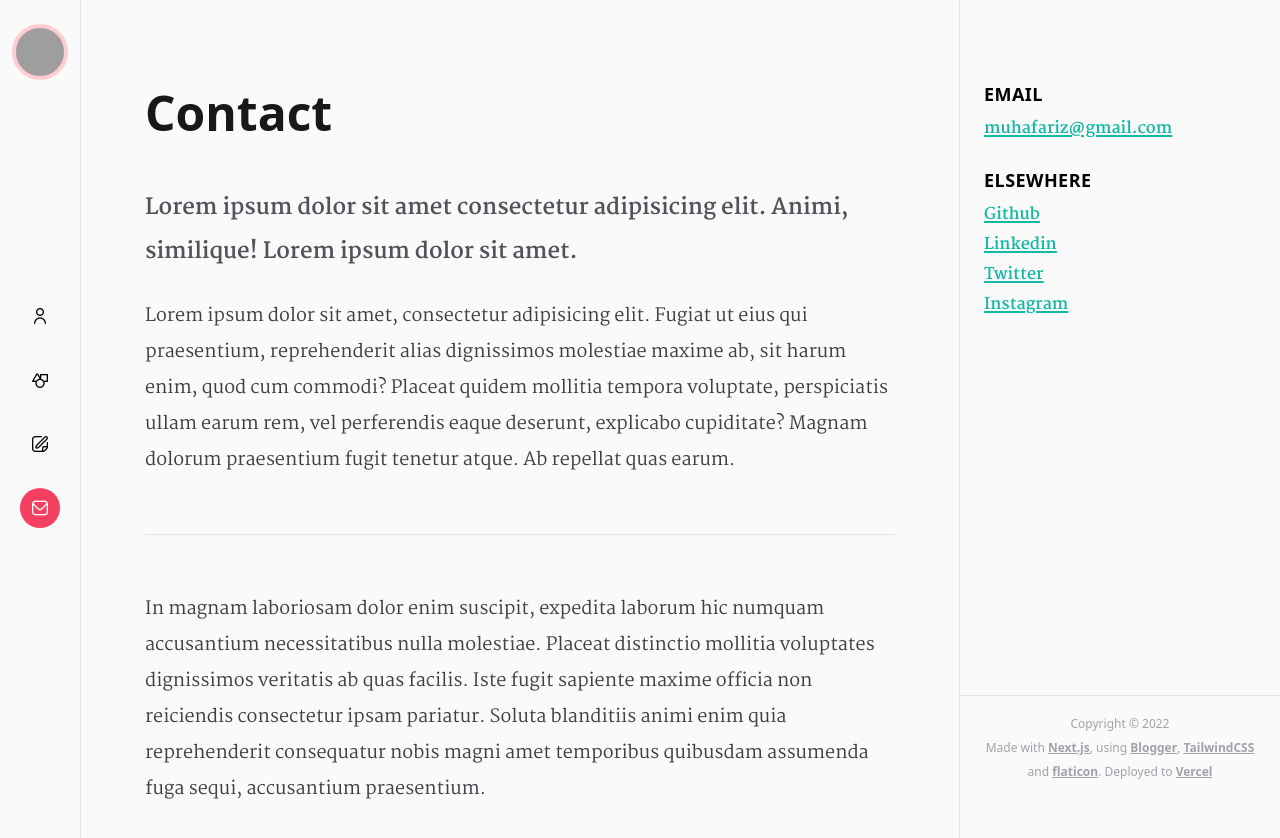
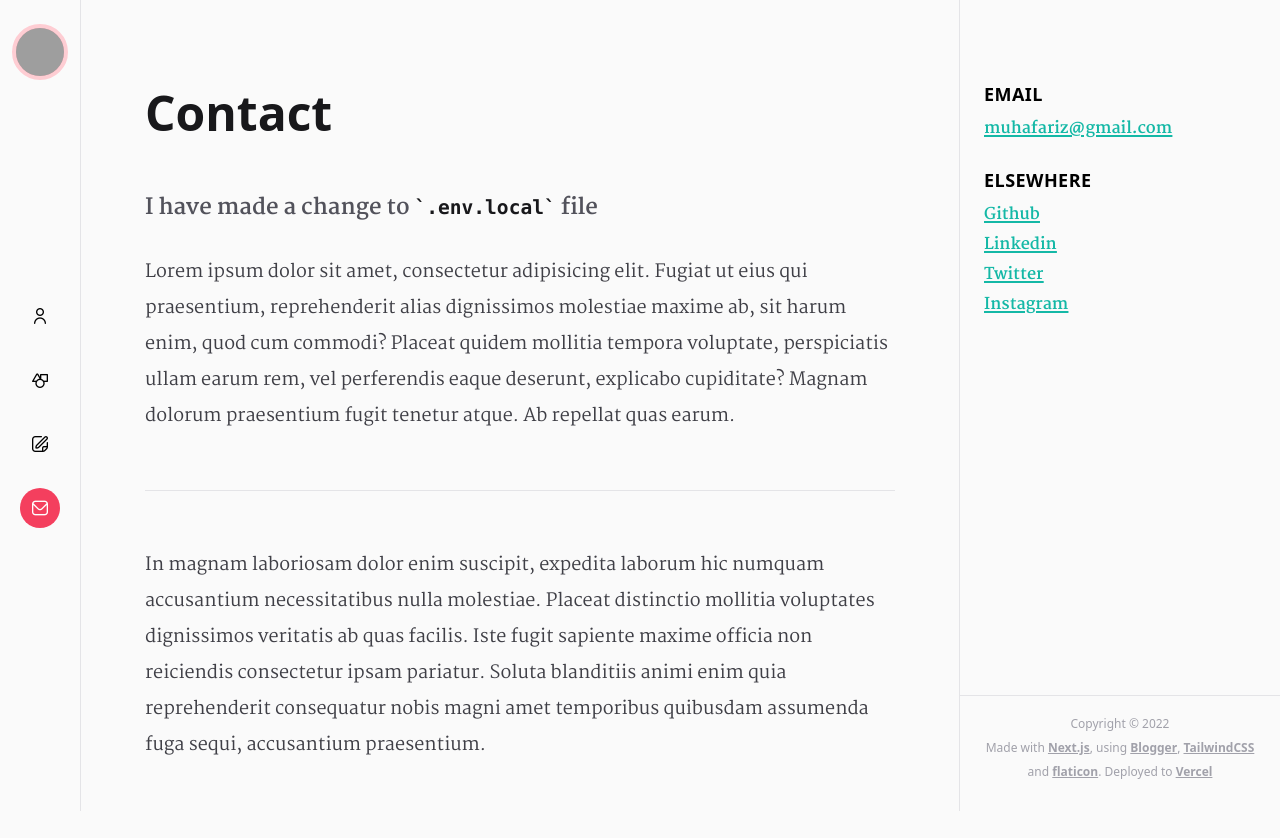
Before and after one commit to keynesfariz/portfolio, a Next.js app: page /contact in a window 1280 px wide. Shown: the top 838 px of the page. After the commit the page ends 811 px from the top, so only its background shows below. Built offline with nearby package versions, Linux system fonts and the light colour scheme; grey boxes are pictures that could not be loaded.

Commit message:
Contact, trigger build deploy

```diff
--- a/pages/contact.js
+++ b/pages/contact.js
@@ -5,8 +5,7 @@ export default function Contact() {
     <Layout meta={{ title: "Contact" }}>
       <h1>Contact</h1>
       <p className="lead">
-        Lorem ipsum dolor sit amet consectetur adipisicing elit. Animi,
-        similique! Lorem ipsum dolor sit amet.
+        I have made a change to <code>.env.local</code> file
       </p>
       <p>
         Lorem ipsum dolor sit amet, consectetur adipisicing elit. Fugiat ut eius
```
